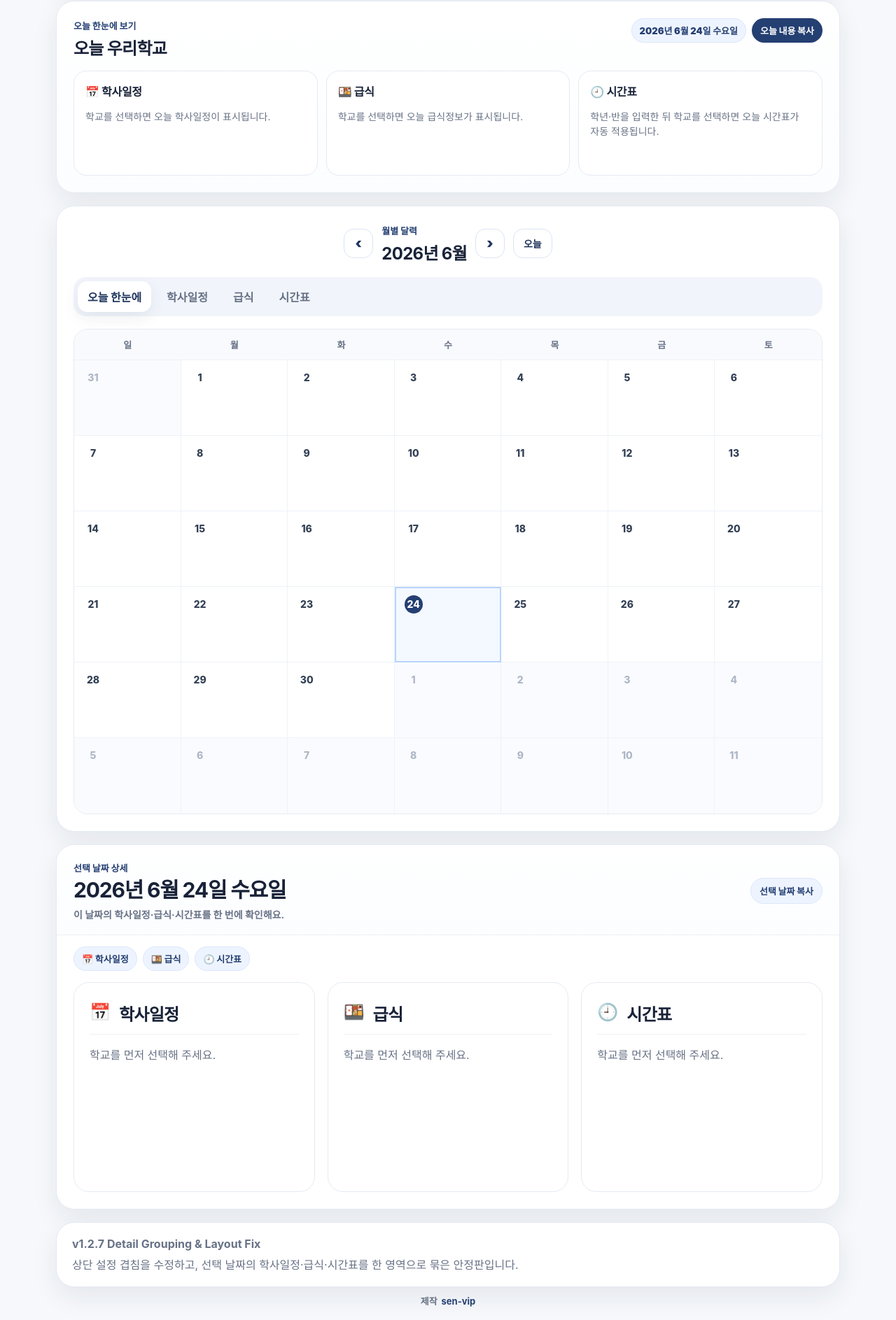
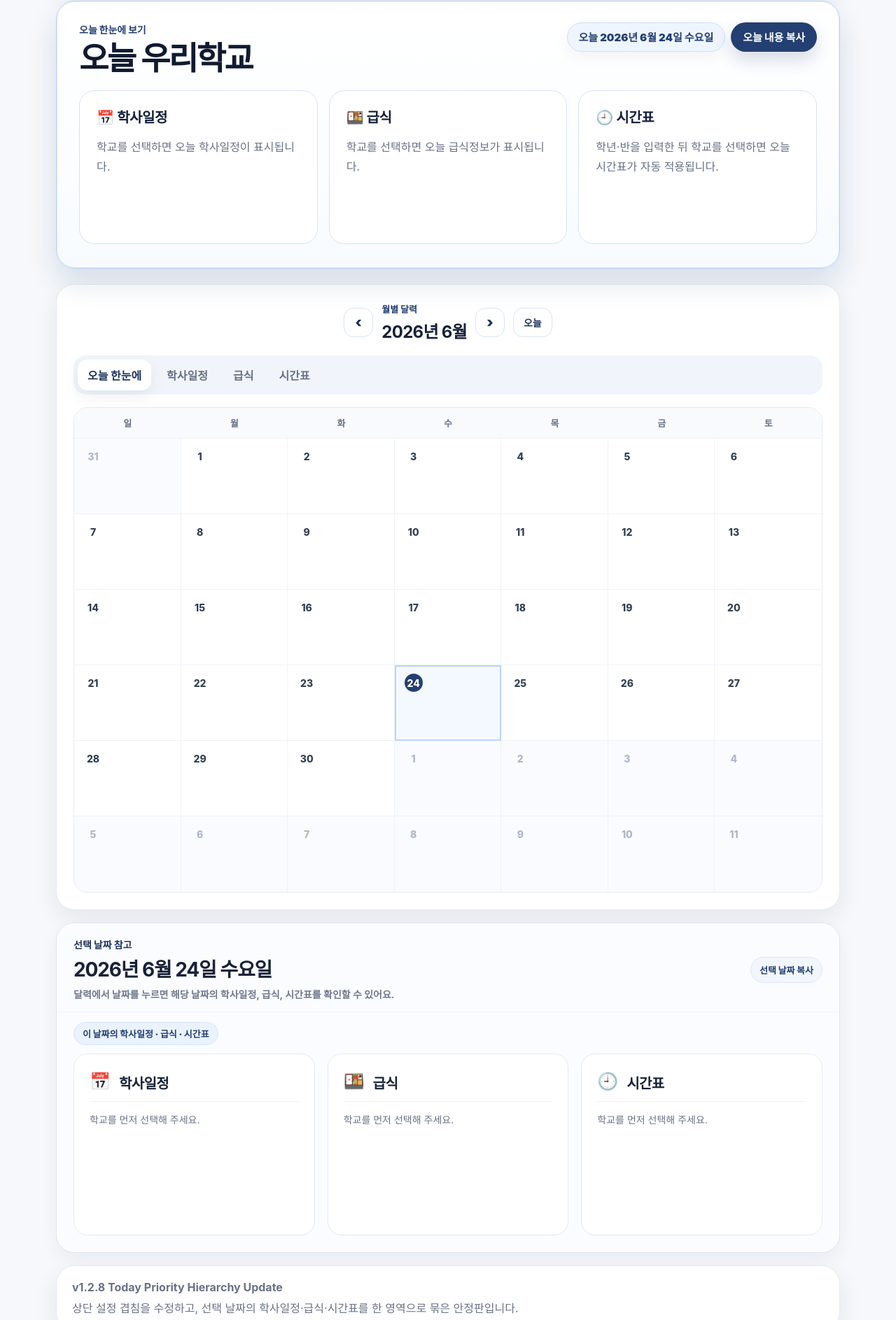
Before and after one commit to sen-vip/school-life-calendar, a plain HTML site: page index.html in a window 1280 px wide. Shown: the part 837-2724 px from the top of the page at 70% size. Drawn offline with Linux system fonts and the light colour scheme.

Commit message:
Add files via upload

```diff
--- a/app.js
+++ b/app.js
@@ -1,6 +1,6 @@
 // ============================================================
-// 우리학교 생활 달력 v1.2.7 Detail Grouping & Layout Fix
-// 상단 설정 겹침 수정·선택 날짜 상세 묶음 업데이트
+// 우리학교 생활 달력 v1.2.8 Today Priority Hierarchy Update
+// 오늘 한눈에 보기 우선순위·선택 날짜 참고영역 위계 개선
 // ============================================================
 
 const API_CONFIG = {
@@ -612,7 +612,7 @@ function renderTodaySummary() {
   if (!els.todaySummaryCard) return;
 
   const todayKey = formatDateKey(new Date());
-  els.todaySummaryDate.textContent = formatKoreanDate(todayKey);
+  els.todaySummaryDate.textContent = `오늘 ${formatKoreanDate(todayKey)}`;
 
   if (!state.selectedSchool) {
     els.todaySummaryTitle.textContent = "오늘 우리학교";
@@ -634,7 +634,7 @@ function renderTodaySummary() {
   } else if (todaySchedules.length) {
     els.todayScheduleSummary.innerHTML = `<ul>${todaySchedules.slice(0, 4).map((item) => `<li>${escapeHtml(item.title)}</li>`).join("")}</ul>${todaySchedules.length > 4 ? `<p class="today-more">외 ${todaySchedules.length - 4}건</p>` : ""}`;
   } else {
-    els.todayScheduleSummary.innerHTML = `<p class="empty">오늘 등록된 학사일정이 없습니다.</p>`;
+    els.todayScheduleSummary.innerHTML = `<p class="empty">오늘 등록된 학사일정이 없어요.</p>`;
   }
 
   const todayMeal = state.todayMeal;
@@ -649,7 +649,7 @@ function renderTodaySummary() {
   } else if (todayMeal && todayMeal.dishes?.length) {
     els.todayMealSummary.innerHTML = `<ul>${todayMeal.dishes.map((dish) => `<li>${escapeHtml(dish)}</li>`).join("")}</ul>`;
   } else {
-    els.todayMealSummary.innerHTML = `<p class="empty">오늘 급식정보가 없습니다.</p>`;
+    els.todayMealSummary.innerHTML = `<p class="empty">오늘 급식정보가 없어요.</p>`;
   }
 
   const todayGrade = els.gradeInput.value || "1";
@@ -693,7 +693,7 @@ function renderScheduleDetail() {
   const items = state.schedules.filter((item) => item.date === state.selectedDate);
   const notice = state.scheduleMessage && state.scheduleStatus !== "success" ? `<p class="detail-notice">${escapeHtml(state.scheduleMessage)}</p>` : "";
   if (!items.length) {
-    els.scheduleDetail.innerHTML = `${notice}<p class="empty">등록된 학사일정이 없어요.</p><p class="detail-empty-note">다른 날짜를 눌러 학사일정이 있는 날을 확인해 보세요.</p>`;
+    els.scheduleDetail.innerHTML = `${notice}<p class="empty">이 날짜에 등록된 학사일정이 없어요.</p><p class="detail-empty-note">다른 날짜를 눌러 학사일정이 있는 날을 확인해 보세요.</p>`;
     return;
   }
   els.scheduleDetail.innerHTML = `${notice}<ul>${items.map((item) => `<li><b>${escapeHtml(item.title)}</b>${item.content ? ` <span class="empty">${escapeHtml(item.content)}</span>` : ""}</li>`).join("")}</ul>`;
--- a/index.html
+++ b/index.html
@@ -24,8 +24,8 @@
   <div class="app-shell">
     <header class="hero" id="home">
       <div class="hero-top">
-        <span class="brand-pill">v1.2.7 Detail Grouping & Layout Fix</span>
-        <span class="hero-note">상세 묶음·레이아웃 안정화 업데이트</span>
+        <span class="brand-pill">v1.2.8 Today Priority Hierarchy Update</span>
+        <span class="hero-note">오늘 우선순위·정보 위계 개선 업데이트</span>
       </div>
       <h1>학사일정부터 급식, 시간표까지 한 번에</h1>
       <p>학교를 검색하면 학사일정, 급식, 시간표를 한 번에 확인할 수 있어요. 한 번 선택한 학교와 학년·반은 저장되고, 모바일에서도 오늘 정보를 빠르게 확인할 수 있어요.</p>
@@ -147,17 +147,15 @@
       <section class="card selected-detail-card" id="detailArea">
         <div class="selected-detail-head" id="selectedCopyStrip">
           <div>
-            <span class="kicker">선택 날짜 상세</span>
+            <span class="kicker">선택 날짜 참고</span>
             <strong id="selectedCopyDate">날짜를 선택해 주세요.</strong>
-            <p>이 날짜의 학사일정·급식·시간표를 한 번에 확인해요.</p>
+            <p>달력에서 날짜를 누르면 해당 날짜의 학사일정, 급식, 시간표를 확인할 수 있어요.</p>
           </div>
           <button type="button" class="copy-button ghost-copy" id="copySelectedBtn">선택 날짜 복사</button>
         </div>
 
         <div class="detail-section-label" aria-hidden="true">
-          <span>📅 학사일정</span>
-          <span>🍱 급식</span>
-          <span>🕘 시간표</span>
+          <span>이 날짜의 학사일정 · 급식 · 시간표</span>
         </div>
 
         <div class="detail-grid">
@@ -188,7 +186,7 @@
       </section>
 
       <section class="notice">
-        <strong>v1.2.7 Detail Grouping & Layout Fix</strong>
+        <strong>v1.2.8 Today Priority Hierarchy Update</strong>
         <p>상단 설정 겹침을 수정하고, 선택 날짜의 학사일정·급식·시간표를 한 영역으로 묶은 안정판입니다.</p>
       </section>
 
--- a/style.css
+++ b/style.css
@@ -1393,3 +1393,166 @@ body:not(.has-selected-school) .selected-action-row {
     min-height: 58px;
   }
 }
+
+
+/* v1.2.8 today priority hierarchy update */
+.today-summary-card {
+  position: relative;
+  margin-top: 2px;
+  margin-bottom: 22px;
+  padding: 30px 32px 34px;
+  border-color: #b9d2f6;
+  background: linear-gradient(180deg, #ffffff 0%, #fbfdff 62%, #f7fbff 100%);
+  box-shadow: 0 20px 42px rgba(31, 63, 114, 0.14);
+}
+.today-summary-card::before {
+  content: "";
+  position: absolute;
+  inset: 0;
+  border-radius: inherit;
+  pointer-events: none;
+  box-shadow: inset 0 0 0 1px rgba(47, 111, 221, 0.12);
+}
+.today-summary-head {
+  margin-bottom: 20px;
+}
+.today-summary-head .kicker {
+  color: var(--navy-2);
+  font-size: 14px;
+  font-weight: 950;
+}
+.today-summary-head h2 {
+  margin-top: 6px;
+  font-size: clamp(30px, 4.6vw, 46px);
+  line-height: 1.12;
+  letter-spacing: -0.055em;
+  color: #101b31;
+}
+.today-summary-date {
+  min-height: 42px;
+  padding: 9px 16px;
+  border-color: #cfe0fb;
+  background: #eef5ff;
+  font-size: 15px;
+  box-shadow: 0 8px 20px rgba(31, 63, 114, 0.06);
+}
+.today-summary-actions .copy-button {
+  min-height: 42px;
+  padding: 10px 17px;
+  font-size: 15px;
+  box-shadow: 0 12px 24px rgba(31, 63, 114, 0.18);
+}
+.today-summary-grid {
+  gap: 16px;
+  align-items: stretch;
+}
+.today-summary-item {
+  min-height: 220px;
+  padding: 22px 24px;
+  border-color: #d9e3f3;
+  border-radius: 22px;
+  box-shadow: inset 0 1px 0 rgba(255,255,255,.8);
+}
+.today-summary-item strong {
+  display: flex;
+  align-items: center;
+  gap: 7px;
+  margin-bottom: 16px;
+  font-size: 20px;
+  color: #14203a;
+}
+.today-summary-body {
+  font-size: 16px;
+  line-height: 1.72;
+}
+.today-summary-body .empty {
+  margin: 0;
+}
+.today-summary-body ul,
+.today-summary-body ol {
+  padding-left: 20px;
+}
+.today-summary-body li + li {
+  margin-top: 7px;
+}
+.today-timetable-list li b {
+  color: var(--navy-2);
+  font-weight: 950;
+}
+
+.selected-detail-card {
+  margin-top: 14px;
+  border-color: #dfe7f2;
+  background: #fbfcff;
+  box-shadow: 0 10px 26px rgba(25, 42, 70, 0.055);
+}
+.selected-detail-head {
+  padding: 20px 24px 14px;
+  background: #fbfcff;
+}
+.selected-detail-head .kicker {
+  font-size: 14px;
+  color: var(--navy);
+}
+.selected-detail-head strong {
+  margin-top: 10px;
+  font-size: clamp(21px, 2.6vw, 28px);
+}
+.selected-detail-head p {
+  margin-top: 8px;
+  max-width: 720px;
+  color: #6f7a8d;
+}
+.selected-detail-card .ghost-copy {
+  background: #f2f6fd;
+}
+.detail-section-label {
+  padding: 14px 24px 0;
+}
+.detail-section-label span {
+  min-height: 30px;
+  padding: 6px 12px;
+  background: #eaf2ff;
+  border-color: #d7e5fa;
+  color: var(--navy-2);
+  font-size: 13px;
+}
+.selected-detail-card .detail-grid {
+  padding-top: 12px;
+}
+.selected-detail-card .detail-card {
+  min-height: 260px;
+  border-color: #e3e9f3;
+  border-radius: 20px;
+  background: #ffffff;
+}
+.selected-detail-card .detail-title h2 {
+  font-size: 20px;
+}
+.selected-detail-card .detail-body {
+  font-size: 14px;
+}
+
+@media (max-width: 820px) {
+  .today-summary-card {
+    padding: 22px 20px 24px;
+  }
+  .today-summary-head h2 {
+    font-size: clamp(28px, 8vw, 36px);
+  }
+  .today-summary-date,
+  .today-summary-actions .copy-button {
+    min-height: 38px;
+    font-size: 14px;
+  }
+  .today-summary-item {
+    min-height: auto;
+    padding: 18px;
+  }
+  .today-summary-item strong {
+    font-size: 18px;
+  }
+  .today-summary-body {
+    font-size: 15px;
+  }
+}
```
Also changed, not shown: README.md.
